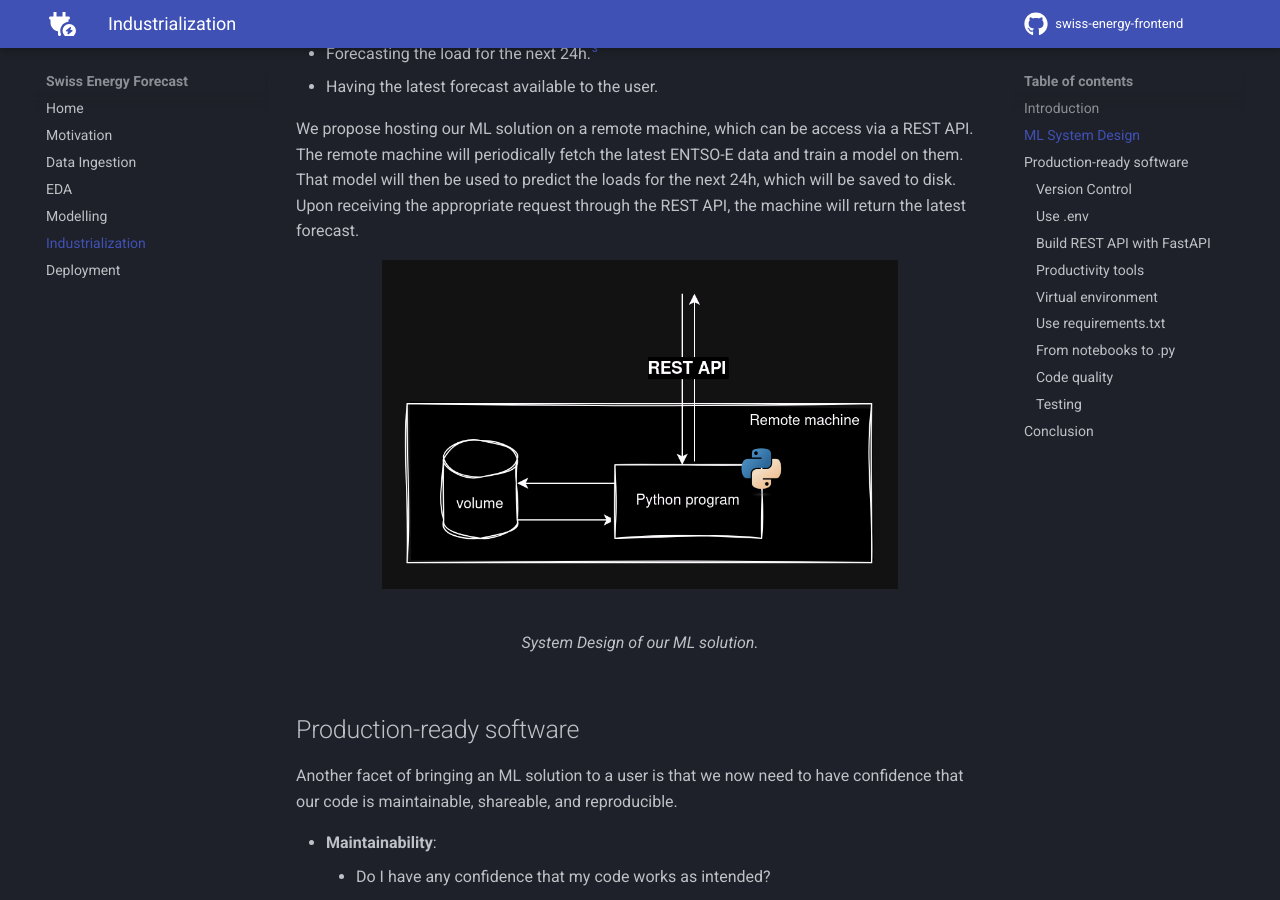
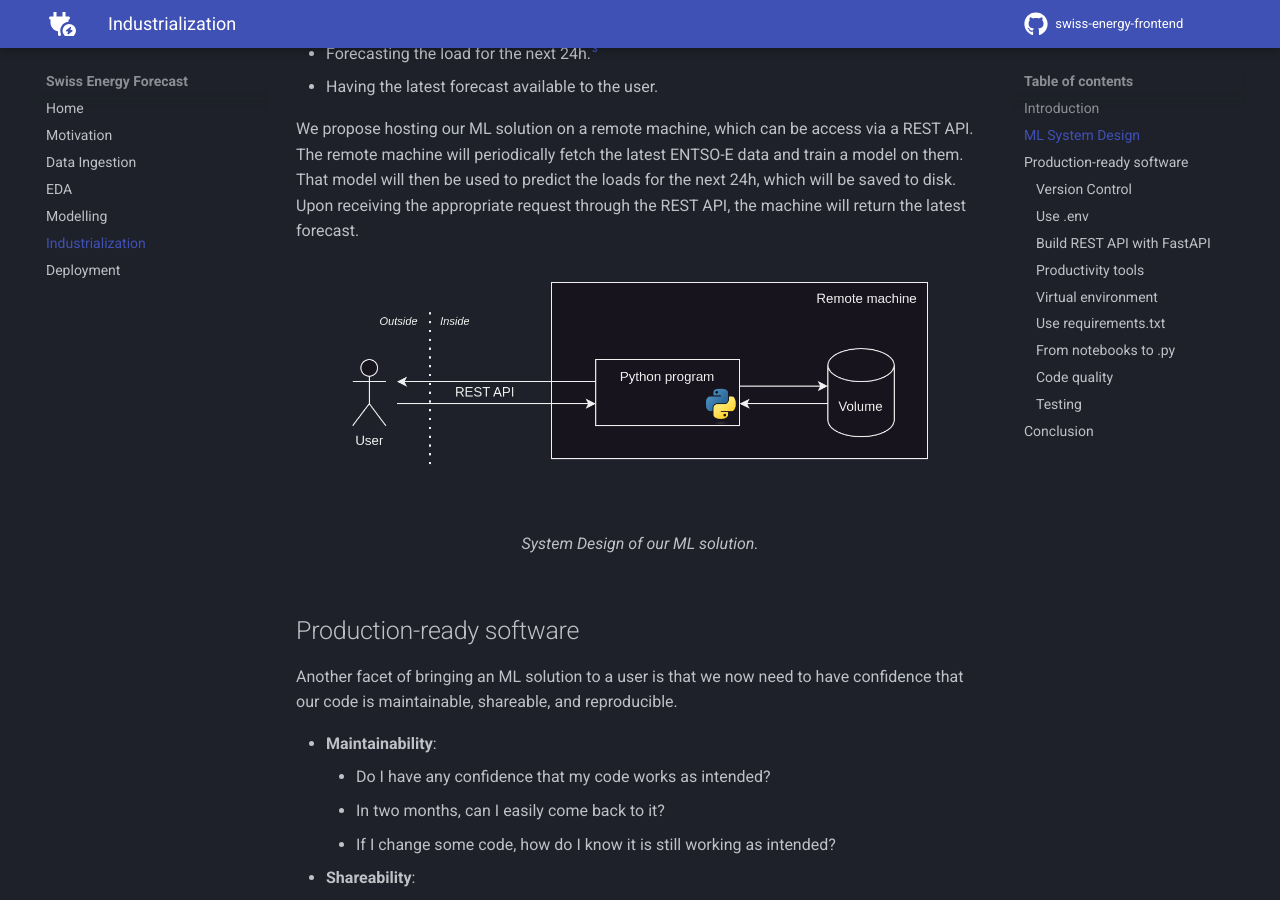
Before and after one commit to arthurgassner/swissenergy-frontend, an MkDocs documentation site: the page built from docs/industrialization.md, in a window 1280 px wide and 900 px high, scrolled down 825 px. Built offline with MkDocs 1.6.1 and Material for MkDocs 9.7.7, drawn with Linux system fonts in a browser that asks for light colours; a script that is not in the unit is left out; comment, search, counter and statistics services are not loaded.

Commit message:
Update img

```diff
--- a/docs/industrialization.md
+++ b/docs/industrialization.md
@@ -39,7 +39,7 @@ That model will then be used to predict the loads for the next 24h, which will b
 Upon receiving the appropriate request through the REST API, the machine will return the latest forecast.
 
 <figure markdown="span">
-  ![Image title](assets/industrialization/ml_system_design.png){ width="75%" }
+  ![Image title](assets/industrialization/ml_system_design.png){ width="90%" }
   <figcaption>System Design of our ML solution.</figcaption>
 </figure>
 
```
Also changed, not shown: docs/assets/industrialization/ml_system_design.png, 1 other file.
